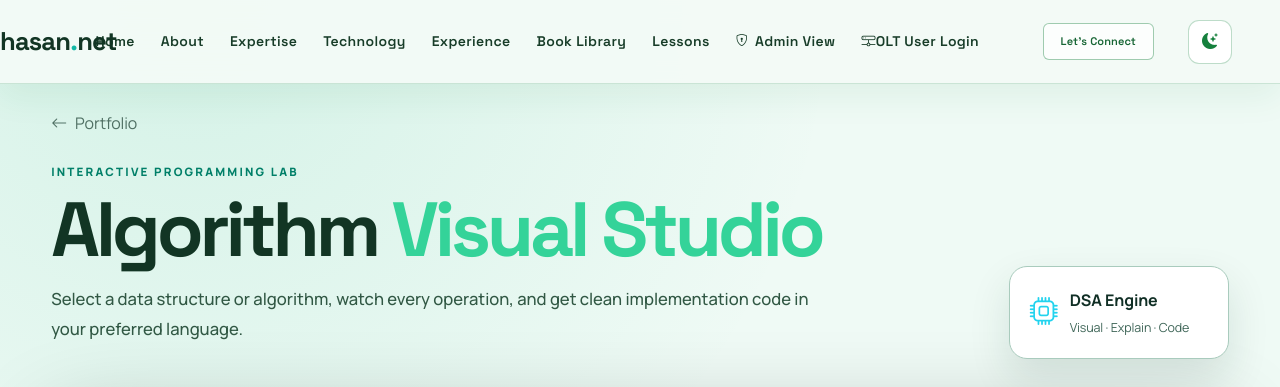
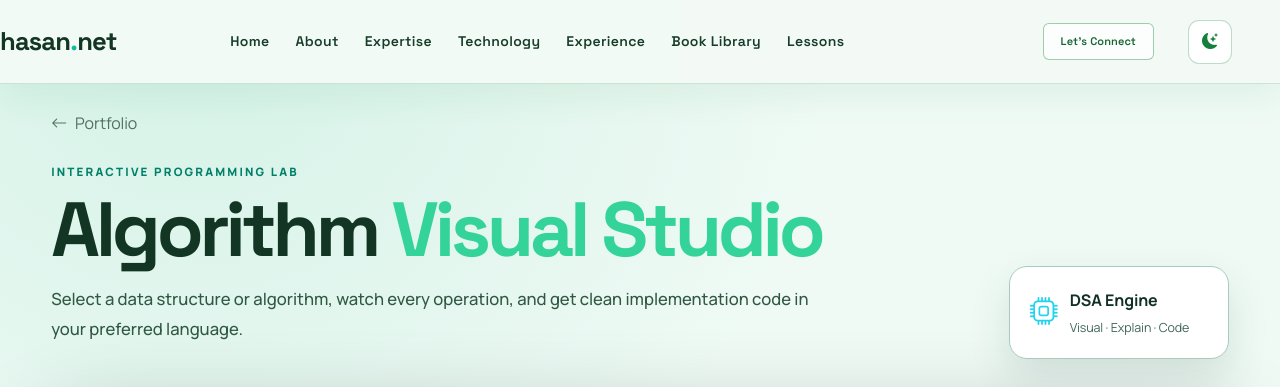
Before and after one commit to Hasan-Gazi-1617/personal-portfolio, a Django app: page /projects/algorithm-visual-studio/ in a window 1280 px wide. Shown: the top 387 px of the page. Run offline with Django 5.2, Linux system fonts and the light colour scheme.

Commit message:
Remove OLT user login from navigation

```diff
--- a/templates/base.html
+++ b/templates/base.html
@@ -841,26 +841,10 @@ html[data-theme="light"] .manor-dropdown .submenu-toggle[aria-expanded="true"] {
                         </li>
                     </ul>
                 </li>
-                {% else %}
-                {% if request.session.olt_user_access %}
-                <li class="nav-item dropdown manor-dropdown">
-                    <a class="nav-link dropdown-toggle" href="#" id="oltOnlyDropdown" role="button" data-bs-toggle="dropdown" aria-expanded="false">OLT</a>
-                    <ul class="dropdown-menu manor-menu" aria-labelledby="oltOnlyDropdown">
-                        {% for endpoint in private_links.olt_menu %}
-                        <li><a class="dropdown-item" href="{{ endpoint.url }}" target="_blank" rel="noopener noreferrer"><i class="bi bi-hdd-network"></i><span>{{ endpoint.label }}</span></a></li>
-                        {% empty %}
-                        <li><span class="dropdown-item disabled">No OLT links configured</span></li>
-                        {% endfor %}
-                    </ul>
-                </li>
-                {% else %}
-                <li class="nav-item admin-view-item"><a class="nav-link admin-view-link" href="{% url 'owner_login' %}"><i class="bi bi-shield-lock"></i><span>Admin View</span></a></li>
-                <li class="nav-item"><a class="nav-link" href="{% url 'olt_user_login' %}"><i class="bi bi-hdd-network"></i><span>OLT User Login</span></a></li>
-                {% endif %}
                 {% endif %}
             </ul>
 
-            {% if request.session.owner_access or request.session.olt_user_access %}
+            {% if request.session.owner_access %}
             <!-- OLT LOCATION SEARCH -->
             <div class="olt-location-search" id="oltLocationSearch">
                 <div class="olt-search-shell">
@@ -901,12 +885,6 @@ html[data-theme="light"] .manor-dropdown .submenu-toggle[aria-expanded="true"] {
                 <button type="submit" class="owner-logout-btn" aria-label="Lock private tools" title="Lock private tools">
                     <i class="bi bi-lock"></i>
                 </button>
-            </form>
-            {% endif %}
-            {% if request.session.olt_user_access %}
-            <form method="post" action="{% url 'olt_user_logout' %}" class="owner-logout-form">
-                {% csrf_token %}
-                <button type="submit" class="owner-logout-btn" aria-label="Log out of OLT tools" title="Log out of OLT tools"><i class="bi bi-box-arrow-right"></i></button>
             </form>
             {% endif %}
 
@@ -1002,7 +980,7 @@ html[data-theme="light"] .manor-dropdown .submenu-toggle[aria-expanded="true"] {
 <script src="https://cdn.jsdelivr.net/npm/bootstrap@5.3.3/dist/js/bootstrap.bundle.min.js"></script>
 
 <!-- ================= OLT LOCATION SEARCH JS ================= -->
-{% if request.session.owner_access or request.session.olt_user_access %}
+{% if request.session.owner_access %}
 {{ olt_locations|json_script:"olt-location-data" }}
 {% endif %}
 <script>
```
